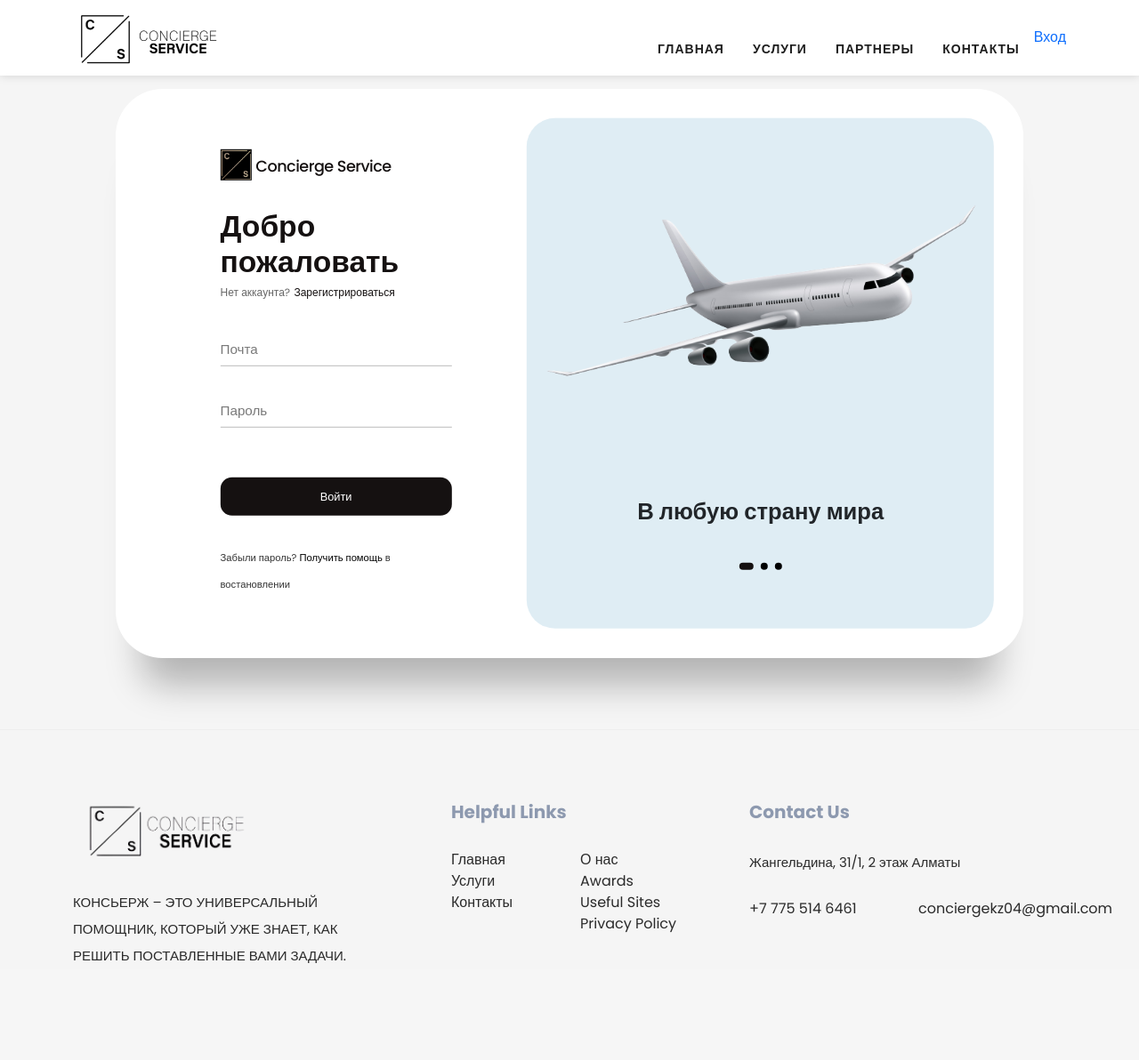
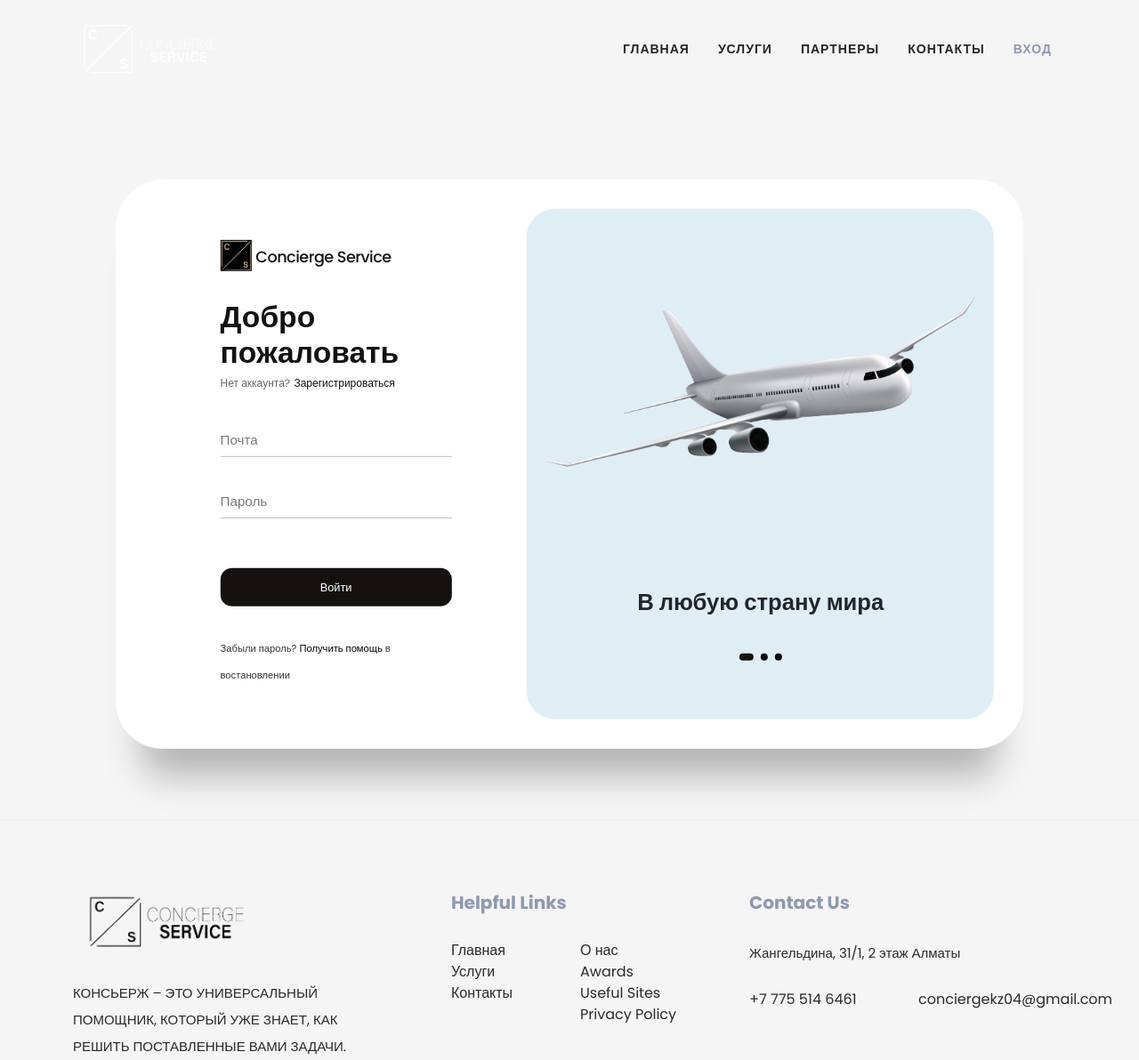
Before and after one commit to ErnzxA/ConciergeServiceProject, a Flask app: page /login in a window 1280 px wide. Shown: the whole page at 89% size. Before the commit the page ends 1083 px from the top, so only its background shows below. Run offline with Flask 2, Linux system fonts and the light colour scheme; some libraries are stand-ins or nearby versions.

Commit message:
ern navbar

```diff
--- a/website/static/css/base.css
+++ b/website/static/css/base.css
@@ -259,20 +267,12 @@ body, html {
     margin: 0;
     padding: 0;
 }
-.navbarlinks:last-child a {
-    color: #2a2a2a !important;
-    text-transform: capitalize;
-    padding: 0 2rem;
-    font-weight: 400
-}
-
-.navbarlinks:last-child a.active, .header-area .main-nav .nav:last-child a:hover {
-    color: #000 !important
-}
 
 .navbarlinks a {
     display: block;
     font-weight: 650;
+	padding-left: 1rem;
+	padding-right: 1rem;
     font-size: 14px;
     color: #252525;
     text-transform: uppercase;
--- a/website/static/css/contacts.css
+++ b/website/static/css/contacts.css
@@ -199,8 +199,6 @@ form#contact button:hover {
     background-size: cover;
     background-image: url(../img/pages_bg/heading-bg.jpg);
     padding: 200px 0 120px 0;
-
-    position: relative;
     overflow: hidden
 }
 
--- a/website/static/css/login.css
+++ b/website/static/css/login.css
@@ -9,19 +9,23 @@ input {
     font-family: "Poppins", sans-serif;
 }
 
-.header-area {
-    height: 87px;
-    background: white;
+/*.header-area {*/
+/*    height: 87px;*/
+/*    background: white;*/
+/*}*/
+
+/*.header-area .main-nav a.logo {*/
+/*      margin-top: 8px;*/
+
+/*  background-image: url(../img/blacklogo.png);*/
+
+/*}*/
+.header-area{
+    position: fixed;
 }
-
-.header-area .main-nav a.logo {
-      margin-top: 8px;
-
-  background-image: url(../img/blacklogo.png);
-
+.box{
+    position: initial;
 }
-
-
 main {
     width: 100%;
     min-height: 800px;
@@ -33,10 +37,14 @@ main {
     justify-content: center;
     margin-top: 20px;
 }
-
+.header-area{
+    position: relative;
+    z-index: 1;
+}
 .box {
     position: relative;
     width: 100%;
+    z-index: 2;
     max-width: 1020px;
     min-height: 640px;
     background-color: #fff;
--- a/website/templates/base.html
+++ b/website/templates/base.html
@@ -81,7 +81,7 @@
                                 </div>
                         </div>
                         {% else %}
-                            <li><a href="/login" class="{{ login }}">Вход</a></li>
+                            <li class="navbarlinks"><a href="/login" class="item-nav {{ login }}" id="#ITEMNAV5">Вход</a></li>
                         {% endif %}
 
                     </ul>
@@ -91,17 +91,25 @@
         </div>
     </div>
 </header>
+<!-- ***** Header Area End ***** -->
 <script>
     let subProfile= document.getElementById("subProfile")
     function toggleProfile(){
         subProfile.classList.toggle("open-profile");
     }
     let ItemNavs= document.getElementById("NavbarLinksId");
+    ItemNavs.style.boxShadow = "none";
     function toggleResponsiveNav(){
         ItemNavs.classList.toggle("openRsNav");
+        if(ItemNavs.style.boxShadow === "none")
+        {
+            ItemNavs.style.boxShadow = "0 0 2px 2px rgba(0, 0, 0, 0.17)";
+        }
+        else
+            ItemNavs.style.boxShadow = "none";
+
     }
 </script>
-<!-- ***** Header Area End ***** -->
 
 
 {% block content %}
--- a/website/templates/contacts.html
+++ b/website/templates/contacts.html
@@ -25,7 +25,6 @@
             </div>
         </div>
     </div>
-
 
         <div id="contects"></div>
 
--- a/website/templates/login.html
+++ b/website/templates/login.html
@@ -2,23 +2,13 @@
 {% block title %}Login{% endblock %}
 {% block css_files %}
     <!-- Additional CSS Files -->
+ <script src="/static/vendor/jquery/jquery.min.js"></script>
+    <script src="/static/vendor/bootstrap/js/bootstrap.bundle.min.js"></script>
     <link rel="stylesheet" href="{{ url_for('static', filename='css/login.css') }}">
 {% endblock %}
 
 {% block content %}
-
-    <div class="page-heading">
-        <div class="container">
-            <div class="row">
-                <div class="col-lg-8">
-                    <div class="top-text header-text">
-
-                    </div>
-                </div>
-            </div>
-        </div>
-    </div>
-
+<body>
     <main>
         <div class="box">
             <div class="inner-box">
@@ -167,4 +157,5 @@
         </div>
     </main>
     <script src="{{ url_for('static', filename='js/app.js') }}"></script>
+</body>
 {% endblock %}
```
Also changed, not shown: other parts of website/static/css/base.css (+24 -17 lines).
